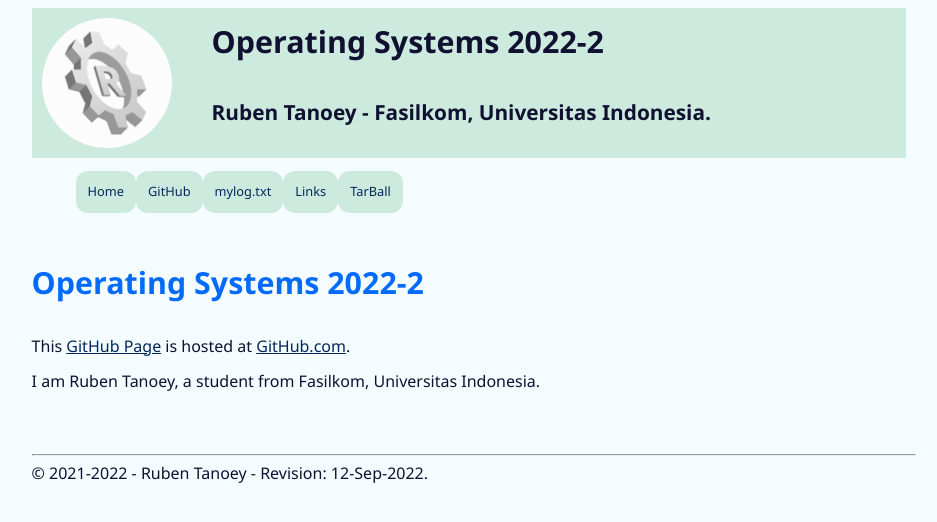
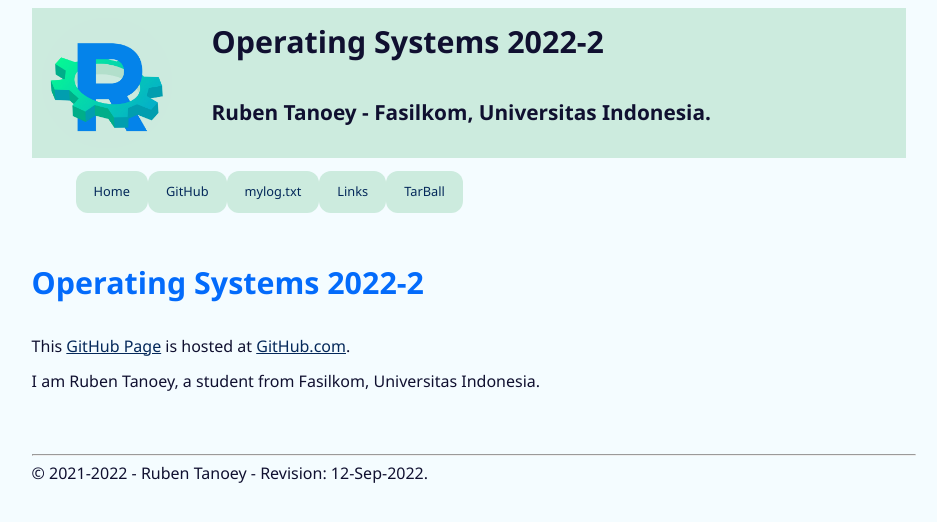
Before and after one commit to rubentanoey/os222, a Jekyll site: the page built from index.md, in a window 1280 px wide. Shown: the top 522 px of the page, without its empty margins (166-1103 px from the left). Built offline with Jekyll 4.4.1, drawn with Linux system fonts in a browser that asks for light colours.

Commit message:
GitHub Page styling

```diff
--- a/assets/css/style.css
+++ b/assets/css/style.css
@@ -156,6 +156,7 @@
 
 .navbar ul li a {
   text-decoration:  none;
+  padding:          6px;
 }
 
 .navbar ul li a:hover {
```
Also changed, not shown: assets/images/default.jpg, assets/images/default.png.
